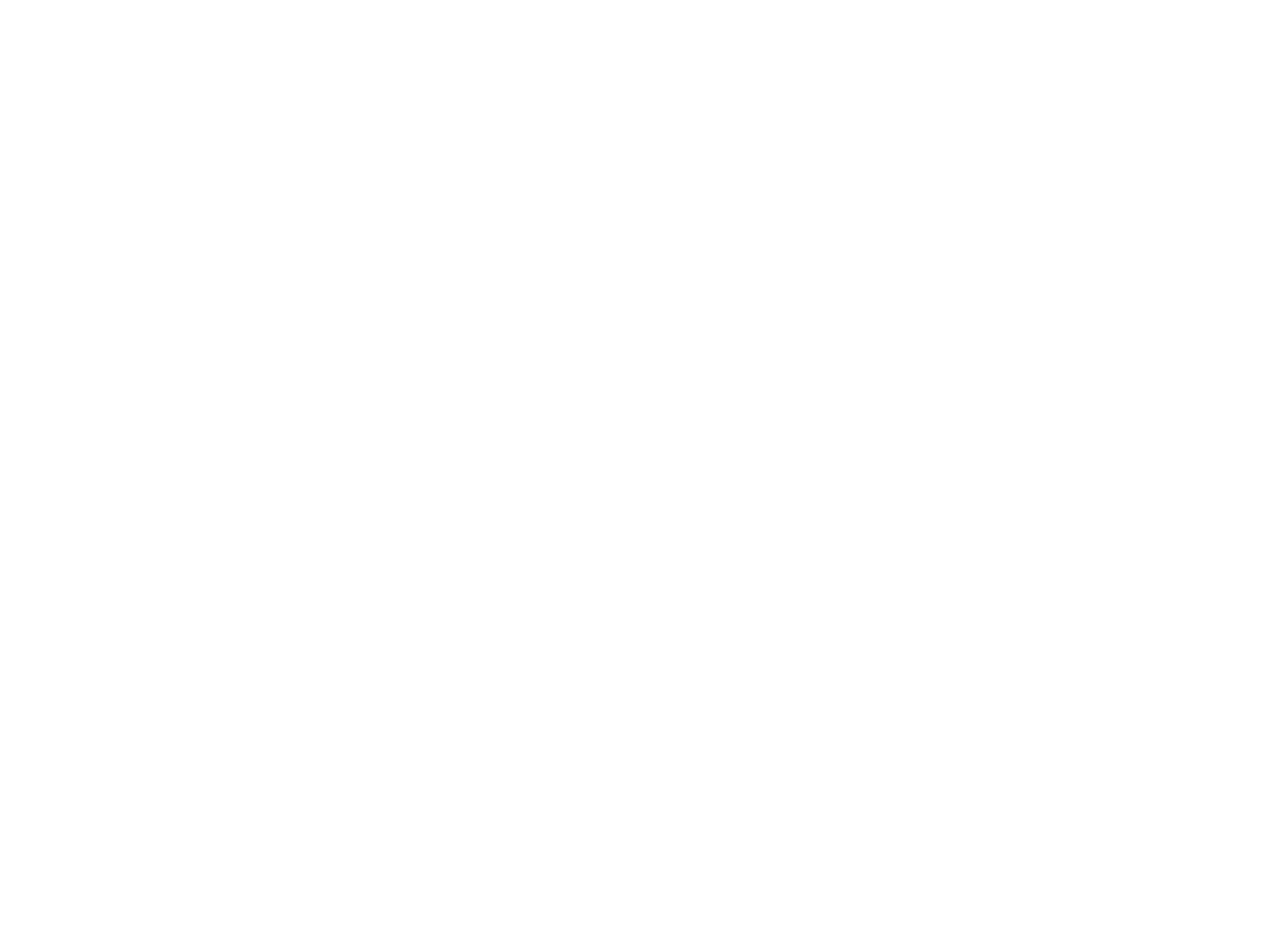
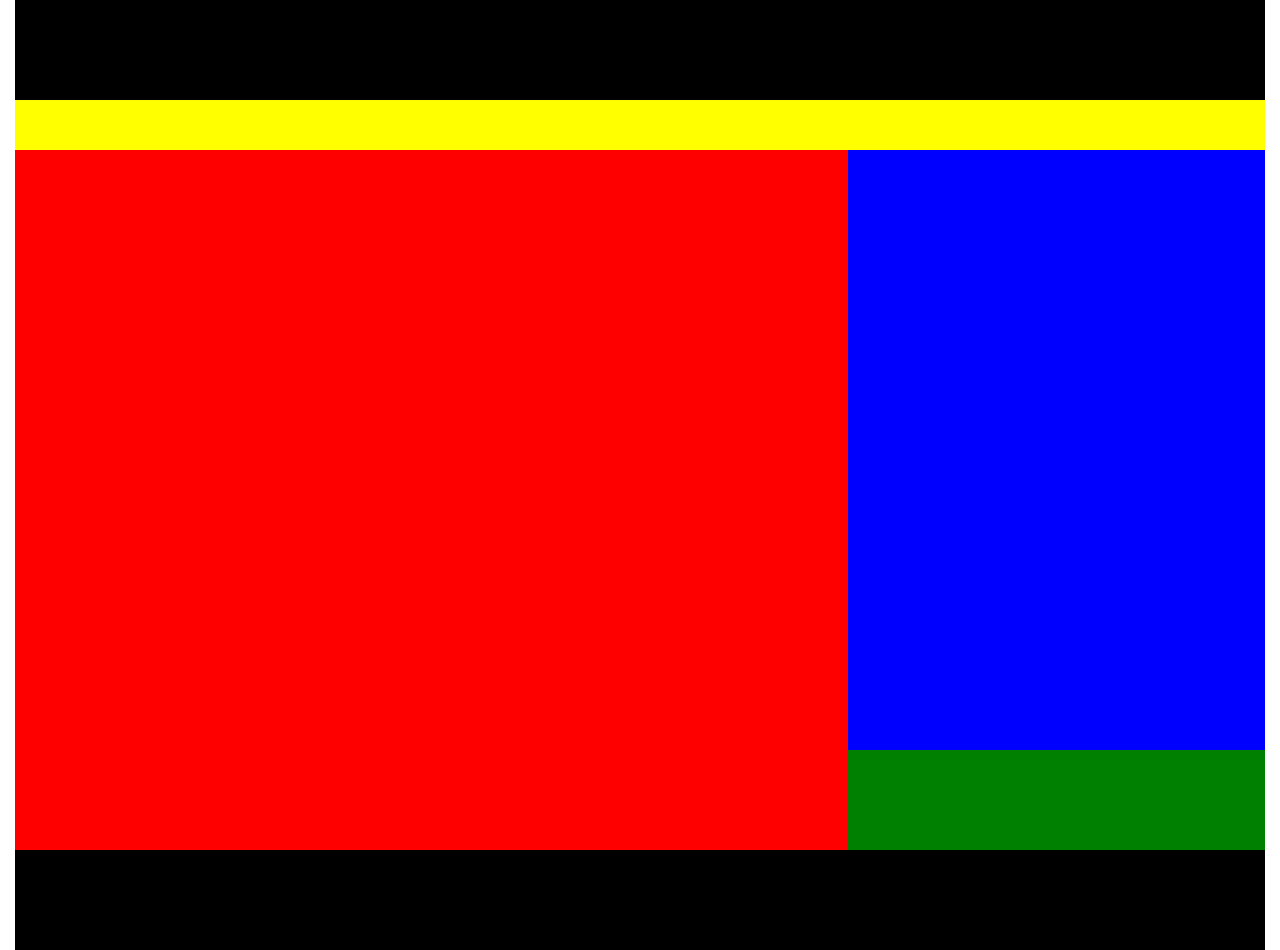
Before and after one commit to FractEngineering/solutions4u, a website: page index.html in a window 1280 px wide. Before the commit the page ends 800 px from the top, so only its background shows below. Drawn offline with nearby package versions, Linux system fonts and the light colour scheme.

Commit message:
Add columns

```diff
--- a/css/style.css
+++ b/css/style.css
@@ -0,0 +1,20 @@
+.red {
+  background-color: red;
+  height: 700px;
+}
+.blue {
+  background-color: blue;
+  height: 600px;
+}
+.black {
+  background-color: black;
+  height: 100px;
+}
+.green {
+  background-color: green;
+  height: 100px;
+}
+.yellow {
+  background-color: yellow;
+  height: 50px;
+}
--- a/index.html
+++ b/index.html
@@ -16,6 +16,15 @@
 </head>
 <body>
 	<!-- Put your code here! -->
+	<div class="container-fluid">
+		<div class="col-sm-12 black"></div>
+		<div class="col-sm-12 yellow"></div>
+		<div class="col-xs-12 col-sm-8 red"></div>
+		<div class="hidden-xs col-sm-4 blue"></div>
+		<div class="col-xs-4 col-sm-4 green"></div>
+		<div class="col-xs-8 col-sm-12 black"></div>
+	</div>
+
 
 	<script src="https://ajax.googleapis.com/ajax/libs/jquery/1.11.2/jquery.min.js"></script>
 	<script src="https://maxcdn.bootstrapcdn.com/bootstrap/3.3.5/js/bootstrap.min.js"></script>
```
